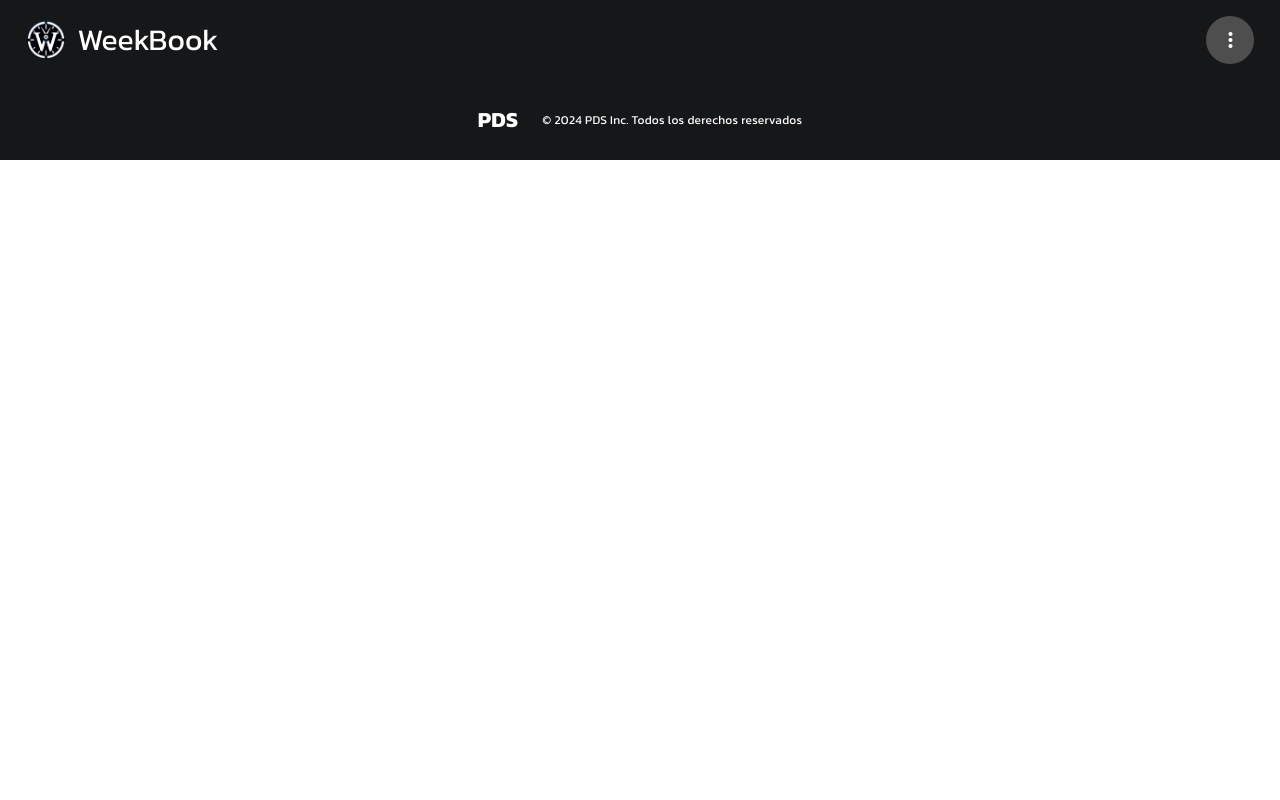
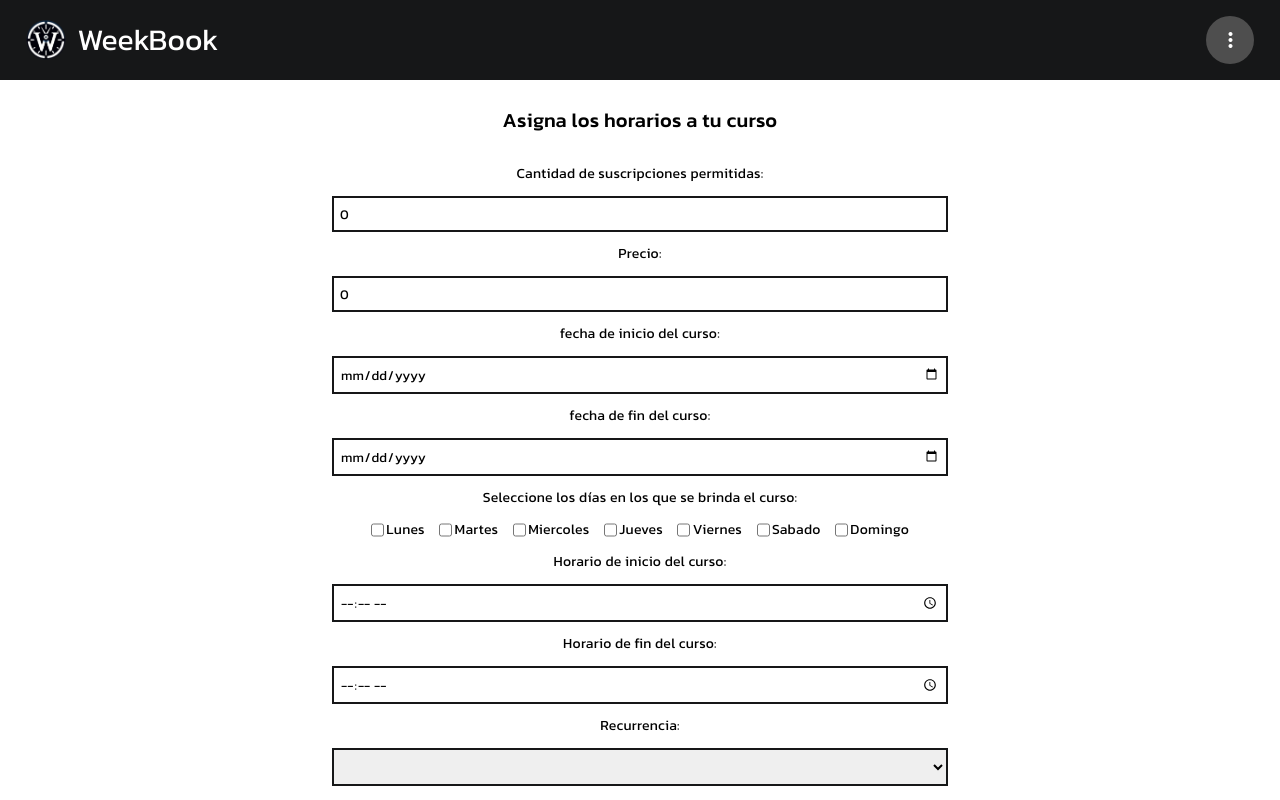
Before and after one commit to TV3ntu/PDS-2024-frontend, an Angular app: page /assignment in a window 1280 px wide. Before the commit this address led to /. Shown: the top 800 px of the page. Built offline with nearby package versions, Linux system fonts and the light colour scheme; a web font is replaced by a local one.

Commit message:
Agregamos formulario assignment

```diff
--- a/src/app/app-routing.module.ts
+++ b/src/app/app-routing.module.ts
@@ -5,9 +5,12 @@ import { HomePageComponent } from './pages/home-page/home-page.component'
 import { EntityDetailComponent } from './pages/entity-detail/entity-detail.component'
 import { LoginPageComponent } from './pages/login-page/login-page.component'
 import { ProfilePageComponent } from './pages/profile-page/profile-page.component'
+import { assignmentPageComponent } from './pages/assignment-page/assignment-page.component'
+
 
 const routes: Routes = [
   /* { path: '', component: HomePageComponent, pathMatch: 'full'}, */
+  { path:'assignment', component: assignmentPageComponent,pathMatch: 'full' },
   { path:'ingresar', component: LoginPageComponent,pathMatch: 'full' },
   { path:'perfil', component: ProfilePageComponent, canActivate: [AuthGuard]},
   { path:'instituciones', component: HomePageComponent,pathMatch: 'full',data: { mode: 'institution' } },
--- a/src/app/app.module.ts
+++ b/src/app/app.module.ts
@@ -30,6 +30,7 @@ import { LoginPageComponent } from './pages/login-page/login-page.component';
 import { ProfilePageComponent } from './pages/profile-page/profile-page.component';
 import { ReserveCardComponent } from './components/reserve-card/reserve-card.component';
 import { BottomNavComponent } from './components/bottom-nav/bottom-nav.component';
+import { assignmentPageComponent } from './pages/assignment-page/assignment-page.component';
 @NgModule({
   declarations: [
     AppComponent,
@@ -45,6 +46,7 @@ import { BottomNavComponent } from './components/bottom-nav/bottom-nav.component
     AssignmentDayCardComponent,
     ProfileFormComponent,
     LoginPageComponent,
+    assignmentPageComponent,
     NotificationComponent,
     ProfilePageComponent,
     ReserveCardComponent,
--- /dev/null
+++ b/src/app/pages/assignment-page/assignment-page.component.css
@@ -0,0 +1,69 @@
+main{
+    height: 102vh;
+}
+
+.form-overlay {
+    display: flex;
+    flex-direction: column;
+    justify-content: center;
+    align-items: center;
+    gap: 1rem;
+    width: 100%;
+    padding: 2rem;
+  }
+
+  .form-group {
+    display: flex;
+    flex-direction: column;
+    align-items: center;
+    gap: 1rem;
+    width: 100%;
+  }
+
+  .form-input {
+    width: 100%;
+    padding: 0.5rem;
+    border: 0.2rem solid var(--primary-color);
+  }
+
+  .btn {
+    background-color: var(--primary-color);
+    color: var(--light-color);
+    padding: 1rem;
+    margin-top: 0.5rem;
+    border: 0 none;
+    border-radius: var(--secondary-border-radius);
+    cursor: pointer;
+  }
+
+  small {
+    color: var(--danger-color);
+  }
+
+  .form-input {
+    width: 100%;
+    padding: 0.5rem;
+    border: 0.2rem solid var(--primary-color);
+  }
+
+  .checkbox-container{
+    display: flex;
+    flex-wrap: wrap;
+    flex-direction: row;
+    justify-content: space-between;
+    gap: 1.2rem;
+  }
+
+  .checkbox-item{
+    gap: 0.2rem;
+    display: flex;
+    flex-direction: row;
+
+  }
+  /* DESKTOP */
+
+  @media (min-width: 769px) {
+    .form-input {
+      width: 50%;
+    }
+  }
--- /dev/null
+++ b/src/app/pages/assignment-page/assignment-page.component.html
@@ -0,0 +1,203 @@
+<main>
+    <form #assignmentForm="ngForm" class="form-overlay" (ngSubmit)="create($event)">
+
+        <h2>Asigna los horarios a tu curso</h2>
+
+
+        <div class="form-group">
+          <label for="quota">Cantidad de suscripciones permitidas:</label>
+          <input
+            type="number"
+            placeholder=0
+            id="quota"
+            [(ngModel)]="assignment.quota"
+            name="quota"
+            required
+            class="form-input"
+            Quota
+            #quotaField="ngModel"
+            >
+            <div *ngIf="quotaField.invalid && (quotaField.dirty || quotaField.touched)">
+              <div *ngIf="assignment.quota == 0">
+                  La cantidad de suscripciones permitidas debe ser mayor que 0.
+              </div>
+            </div>
+        </div>
+        <div class="form-group">
+            <label for="price">Precio:</label>
+            <input
+                type="number"
+                placeholder=0
+                id="price"
+                [(ngModel)]="assignment.price"
+                name="price"
+                required
+                class="form-input"
+                price
+                #priceField="ngModel">
+
+        </div>
+
+        <div class="form-group">
+            <label for="startDate">fecha de inicio del curso:</label>
+            <input
+                type="date"
+                placeholder=0
+                id="startDate"
+                [(ngModel)]="assignment.startDate"
+                name="startDate"
+                required
+                class="form-input"
+                price
+                #priceField="ngModel">
+
+      </div>
+
+      <div class="form-group">
+          <label for="endDate">fecha de fin del curso:</label>
+          <input
+              type="date"
+              placeholder=0
+              id="endDate"
+              [(ngModel)]="assignment.endDate"
+              name="endDate"
+              required
+              class="form-input"
+              price
+              #priceField="ngModel">
+        </div>
+
+        <div class="form-group">
+          <label for="days">Seleccione los días en los que se brinda el curso:</label>
+          <div class="checkbox-container">
+            <div class="checkbox-item">
+            <input
+                type="checkbox"
+                placeholder=0
+                id="lunes"
+                [(ngModel)]="mondaySelected"
+                name="lunes"
+                class="form-input"
+                value="MONDAY"
+                >
+            <label for="lunes">Lunes</label>
+            </div>
+            <div class="checkbox-item">
+            <input
+                type="checkbox"
+                placeholder=1
+                id="martes"
+                [(ngModel)]="tuesdaySelected"
+                name="martes"
+                class="form-input"
+                value="Martes"
+                #martesField="ngModel">
+              <label for="martes">Martes</label>
+            </div>
+            <div class="checkbox-item">
+              <input
+                type="checkbox"
+                placeholder=2
+                id="miercoles"
+                [(ngModel)]="wednesdaySelected"
+                name="miercoles"
+                class="form-input"
+                value="miercoles"
+                #miercolesField="ngModel">
+              <label for="miercoles">Miercoles</label>
+            </div>
+            <div class="checkbox-item">
+              <input
+                type="checkbox"
+                placeholder=3
+                id="jueves"
+                [(ngModel)]="thursdaySelected"
+                name="jueves"
+                class="form-input"
+                value="jueves"
+                #miercolesField="ngModel">
+              <label for="jueves">Jueves</label>
+            </div>
+            <div class="checkbox-item">
+              <input
+                type="checkbox"
+                placeholder=4
+                id="viernes"
+                [(ngModel)]="fridaySelected"
+                name="viernes"
+                class="form-input"
+                value="viernes"
+                #miercolesField="ngModel">
+              <label for="viernes">Viernes</label>
+            </div>
+            <div class="checkbox-item">
+              <input
+                type="checkbox"
+                placeholder=5
+                id="sabado"
+                [(ngModel)]="saturdaySelected"
+                name="sabado"
+                class="form-input"
+                value="sabado"
+                #miercolesField="ngModel">
+              <label for="sabado">Sabado</label>
+            </div>
+            <div class="checkbox-item">
+              <input
+                type="checkbox"
+                placeholder=6
+                id="domingo"
+                [(ngModel)]="sundaySelected"
+                name="domingo"
+                class="form-input"
+                value="domingo"
+                #miercolesField="ngModel">
+              <label for="domingo">Domingo</label>
+            </div>
+          </div>
+        </div>
+
+        <div class="form-group">
+          <label for="startTime">Horario de inicio del curso:</label>
+          <input
+              type="time"
+              placeholder=0
+              id="endDate"
+              [(ngModel)]="assignment.startTime"
+              name="startTime"
+              required
+              class="form-input"
+              price
+              #priceField="ngModel">
+
+        </div>
+
+        <div class="form-group">
+          <label for="endTime">Horario de fin del curso:</label>
+          <input
+              type="time"
+              placeholder=0
+              id="endDate"
+              [(ngModel)]="assignment.endTime"
+              name="endTime"
+              required
+              class="form-input"
+              price
+              #priceField="ngModel">
+
+        </div>
+
+        <div class="form-group">
+          <label for="recurrenceWeek">Recurrencia:</label>
+          <select class="form-input" id="" [(ngModel)]="assignment.recurrenceWeek" name="college_name" required>
+            <option value="diario"> Diario</option>
+            <option value="semanal">Semanal</option>
+            <option value="quincenal"> Quincenal</option>
+            <option value="mensual">Mensual</option>
+          </select>
+
+        </div>
+      <button type="submit" class="btn" >Asignar horario</button>
+
+    </form>
+</main>
--- /dev/null
+++ b/src/app/pages/assignment-page/assignment-page.component.ts
@@ -0,0 +1,65 @@
+import { Component, ViewChild } from '@angular/core';
+import { NgForm } from '@angular/forms';
+import { Router } from '@angular/router';
+import { NotificationService } from 'src/app/services/notification/notification.service';
+import { AssignmentService } from 'src/app/services/assignment/assignment.service';
+import { assignments } from 'src/app/mocks/mocks';
+
+interface NewAssignment{
+  quota: number
+  price: number
+  startDate: Date
+  endDate: Date
+  days:string[]
+  startTime: Date
+  endTime: Date
+  recurrenceWeek: string[]
+}
+@Component({
+  selector: 'app-assignment-page',
+  templateUrl: './assignment-page.component.html',
+  styleUrls: ['./assignment-page.component.css']
+})
+export class assignmentPageComponent {
+  @ViewChild('assignmentForm') assignmentForm!: NgForm
+  mondaySelected: boolean = false;
+  tuesdaySelected: boolean = false;
+  wednesdaySelected: boolean = false;
+  thursdaySelected: boolean = false;
+  fridaySelected: boolean = false;
+  saturdaySelected: boolean = false;
+  sundaySelected: boolean = false;
+
+
+  assignment: NewAssignment = {quota: 0,
+    price: 0,
+    startDate: new Date("01-01-1999"),
+    endDate: new Date("01-01-1999"),
+    days:[],
+    startTime: new Date("00:00:00"),
+    endTime: new Date("00:00:00"),
+    recurrenceWeek:[]
+
+  }
+
+  constructor(private router: Router,private assignmentService:AssignmentService,private notificationService: NotificationService) { }
+
+  create(e: Event){
+    this.setWeekDays()
+    console.log(e)
+    console.log(this.assignment)
+  }
+
+  setWeekDays(){
+    if(this.mondaySelected) this.assignment.days.push('MONDAY')
+    if(this.tuesdaySelected) this.assignment.days.push('TUESDAY')
+    if(this.wednesdaySelected) this.assignment.days.push('WEDNESDAY')
+    if(this.thursdaySelected) this.assignment.days.push('THURSDAY')
+    if(this.fridaySelected) this.assignment.days.push('FRIDAY')
+    if(this.saturdaySelected) this.assignment.days.push('SATURDAY')
+    if(this.sundaySelected) this.assignment.days.push('SUNDAY')
+  }
+
+
+
+  }
```
Also changed, not shown: 1 other file (tests, documents, lock files or other folders).
